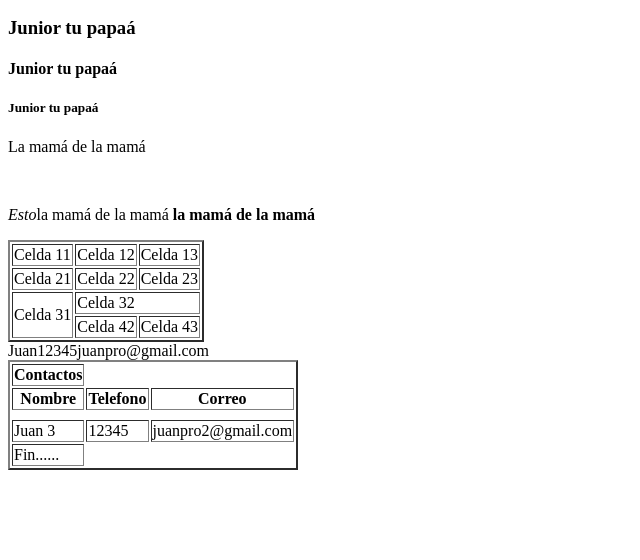
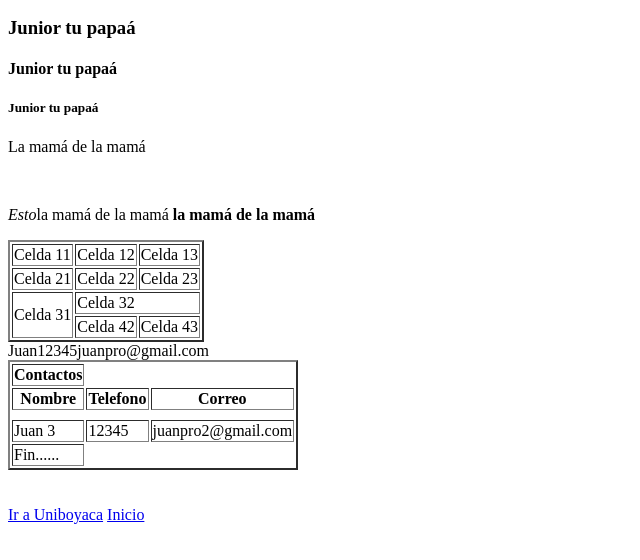
Before and after one commit to JohanSMIF/app_web_grupo1, a plain HTML site: page index.html in a window 1280 px wide. Shown: the part 110-670 px from the top of the page, without its empty margins (0-640 px from the left). Drawn offline with Linux system fonts and the light colour scheme.

Commit message:
se agregaron accesos directos por url, por pestaña y en la propia ventana

```diff
--- a/index.html
+++ b/index.html
@@ -69,5 +69,9 @@
             <td cospan="3"> Fin......</td>
         </tfoot>
       </table>
+      <br> <br>
+      <a href="https://www.uniboyaca.edu.co/es" target="_blank"> Ir a Uniboyaca</a>
+      <a href="index.html" target="_self"> Inicio</a>
     </body>
-</html>
+
+    </html>
```
